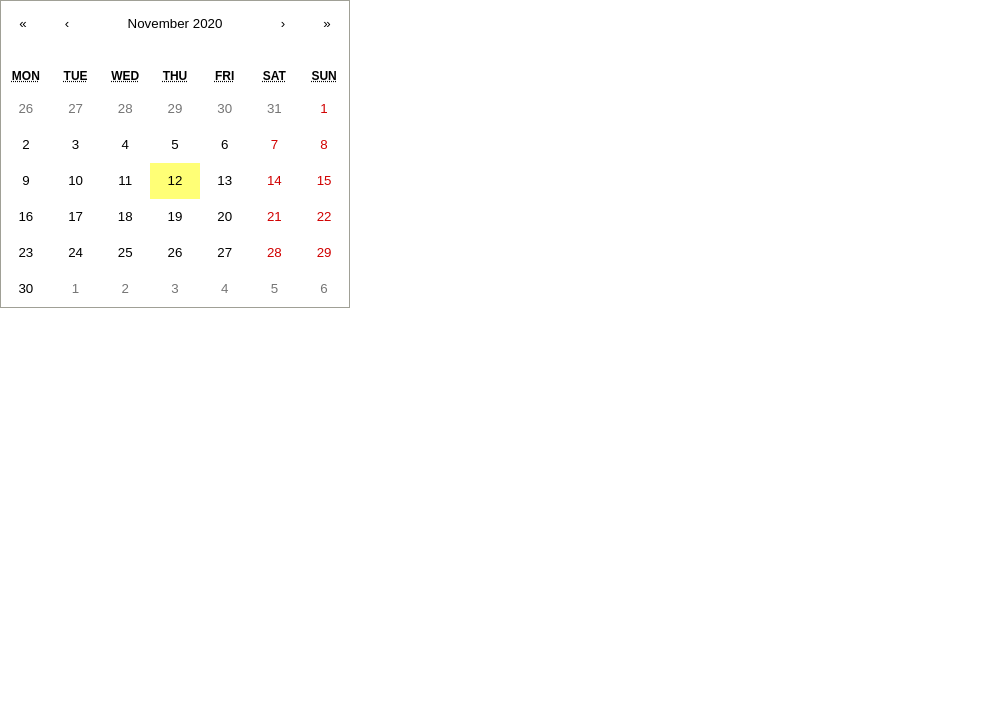
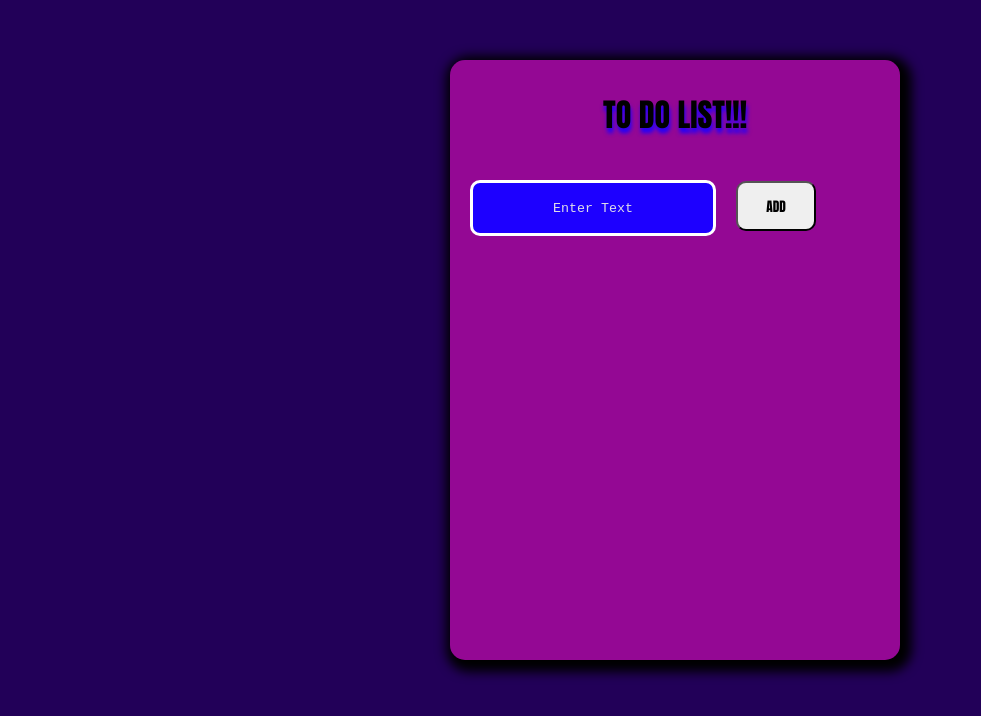
Before and after one commit to Cin1983/To_do_app, a React (Create React App) app: page / in a window 1280 px wide. Shown: the top 716 px of the page, without its empty margins (0-981 px from the left). Built offline with nearby package versions, Linux system fonts and the light colour scheme.

Commit message:
To do app 16 november 2020

```diff
--- a/src/App.css
+++ b/src/App.css
@@ -1,4 +1,4 @@
-.App {
+/* .App {
   text-align: center;
 }
 
@@ -35,4 +35,67 @@
   to {
     transform: rotate(360deg);
   }
+} */
+
+body {
+  background-color: rgb(34, 0, 88);
+
 }
+
+.App{
+  background-color: rgb(148, 8, 148);
+  min-height : 600px;
+  width: 450px;
+  margin-top:60px;
+  margin-left: 450px ;
+  border-radius: 15px;
+  box-shadow: 4px 4px 11px 8px #000000;
+
+}
+
+#to-do-form input{
+  background-color: #1d00ff;
+  height: 50px;
+  width:200px;
+  border: 3px solid;
+  font-family: monospace;
+  text-align: center;
+  color:rgb(255, 255, 255);
+  padding: 0 20px;
+  margin: 20px;
+  border-radius: 10px;
+
+}
+
+#to-do-form input::placeholder{
+  color: #e0dee9;
+
+
+}
+#to-do-form >button{
+  height: 50px;
+  width:80px;
+  border-radius: 10px;
+  font-family: Impact, Haettenschweiler, 'Arial Narrow Bold', sans-serif;
+  text-transform: uppercase;
+  cursor:pointer;
+
+}
+
+.textHead{
+  text-align: center;
+  font-family: Impact, Haettenschweiler, 'Arial Narrow Bold', sans-serif;
+  text-transform: uppercase;
+  padding-top: 30px;
+  transition: 1s;
+  filter: drop-shadow(1px 5px 2px #1d00ff);
+
+
+
+}
+.textHead:hover{
+  color:orange;
+  letter-spacing:2px;
+
+
+}
--- a/src/App.js
+++ b/src/App.js
@@ -1,15 +1,77 @@
-import './App.css';
-import React from 'react';
-import Calendar from 'react-calendar';
-import 'react-calendar/dist/Calendar.css';
+// import './App.css';
+// import React, { useState } from 'react';
+// import Calendar from 'react-calendar';
+// import 'react-calendar/dist/Calendar.css';
 
 
-function App() {
-  return (
-    <div className="App">
-     <Calendar />
-    </div>
-  );
+// function App() {
+//   const [value, onChange] = useState(new Date());
+//   return (
+//     <div className="App">
+
+//       <Calendar
+//         onChange={onChange}
+//         value={value}
+//       />
+//     </div>
+// //   );
+// }
+
+
+import React from 'react';
+import './App.css';
+
+
+
+
+
+
+class App extends React.Component{
+  constructor(props) {
+    super(props);
+    this.state = {
+      items: [],
+      currentItem: {
+        text: '',
+        key: ''
+      }
+    }
+    this.handleInput = this.handleInput.bind(this);
+    this.addItem = this.addItem.bind(this);
+
+  }
+    handleInput(e){
+      this.setState({
+        currentItem: {
+          text: e.target.value,
+          key:Date.now()
+        }
+
+    })
+
+    }
+    addItem(e){
+      e.preventDefault();
+      const newItem = this.state.currentItem;
+      console.log(newItem);
+  }
+    render(){
+      return (
+        <div className="App">
+          <h1 className="textHead">To Do List!!!</h1>
+
+          <header>
+            <form id="to-do-form" onSubmit={this.addItem}>
+              <input type="text" placeholder="Enter Text"
+                onChange={this.handleInput} />
+              <button type="submit"> Add </button>
+            </form>
+          </header>
+        </div>
+      );
+
+  }
+
 }
 
 export default App;
--- /dev/null
+++ b/src/components/Kalender.js
@@ -0,0 +1 @@
+import React from 'react';
--- /dev/null
+++ b/src/components/Todolist.js
@@ -0,0 +1,3 @@
+import { render } from '@testing-library/react';
+import React from 'react';
+import App from '../App';
```
Also changed, not shown: src/Todo.json (added, +50 -0 lines).
